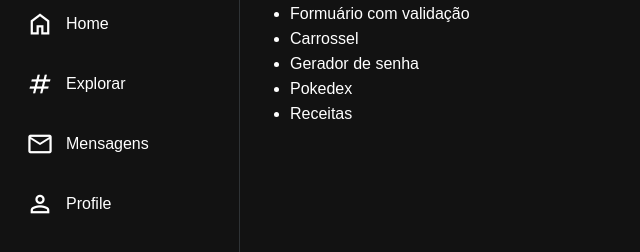
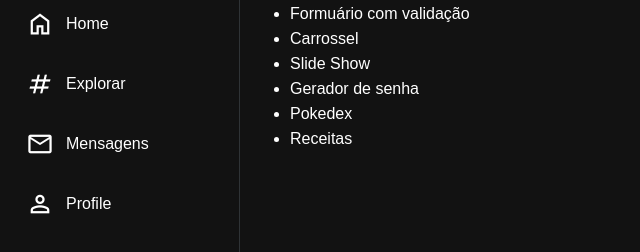
Before and after one commit to GabrielSouzaCastro/portifolio, a plain HTML site: page index.html in a window 1280 px wide. Shown: the part 100-352 px from the top of the page, without its empty margins (0-640 px from the left). Drawn offline with nearby package versions, Linux system fonts and the light colour scheme.

Commit message:
Adiciona link do projeto slide show

```diff
--- a/index.html
+++ b/index.html
@@ -99,6 +99,7 @@
         <li><a class="projetos-link" href="https://gabrielsouzacastro.github.io/menu-responsivo/">Menu responsivo</a></li>
         <li><a class="projetos-link" href="https://gabrielsouzacastro.github.io/formulario-com-validacao/">Formuário com validação</a></li>
         <li><a class="projetos-link" href="https://gabrielsouzacastro.github.io/slider/">Carrossel</a></li>
+        <li><a class="projetos-link" href="https://gabrielsouzacastro.github.io/slide-show/">Slide Show</a></li>
         <li><a class="projetos-link" href="https://gabrielsouzacastro.github.io/gerador-senha/">Gerador de senha</a></li>
         <li><a class="projetos-link" href="https://gabrielsouzacastro.github.io/Pokedex/">Pokedex</a></li>
         <li><a class="projetos-link" href="https://gabrielsouzacastro.github.io/Receitas/">Receitas</a></li>
```
